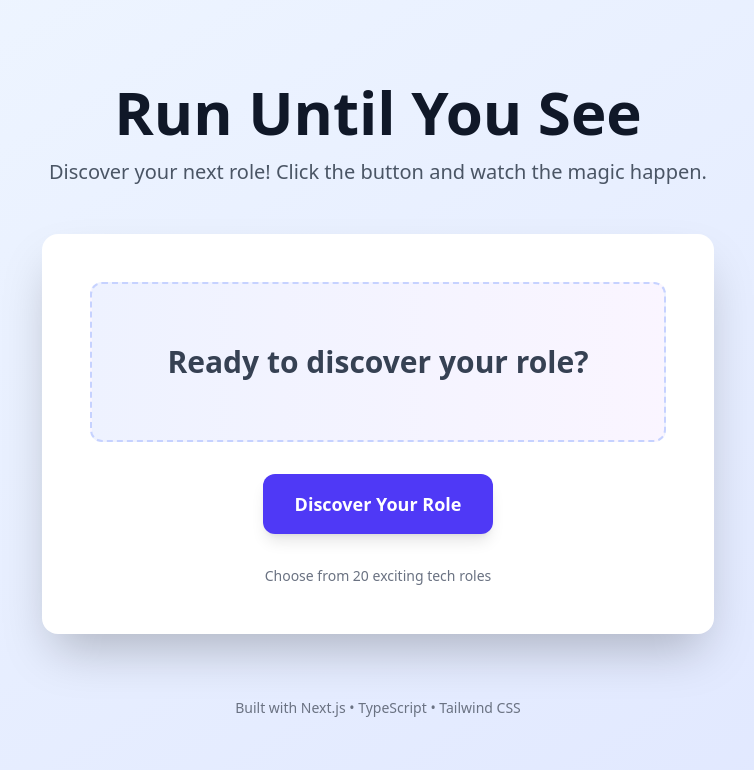
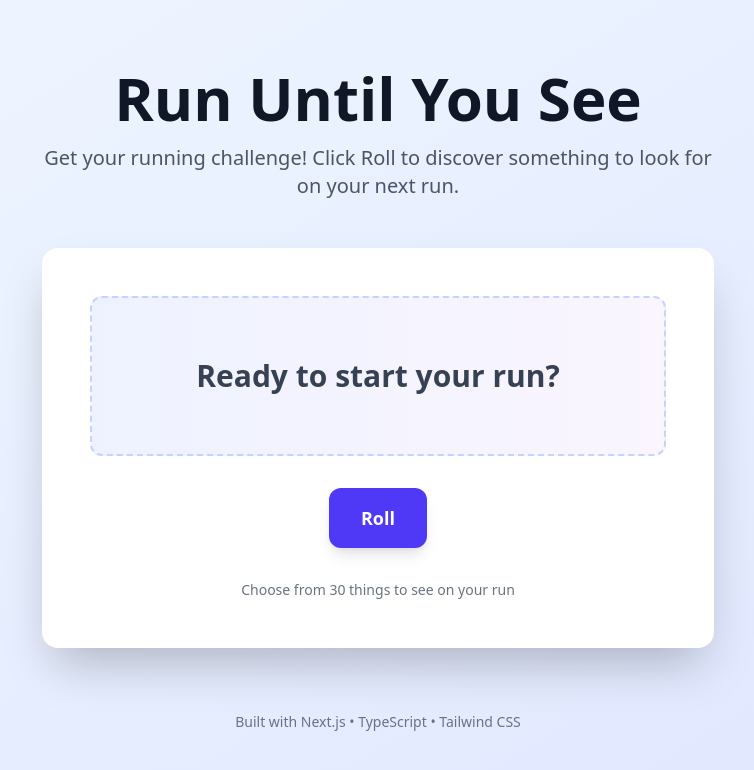
Before and after one commit to curtissearle/run_until_you_see, a Next.js app: page / in a window 1280 px wide. Shown: the top 770 px of the page, without its empty margins (262-1016 px from the left). Built offline with nearby package versions, Linux system fonts and the light colour scheme.

Commit message:
Transform from role discovery to "Run until you see" concept with rolling items
Co-authored-by: curtissearle <48018134+curtissearle@users.noreply.github.com>

```diff
--- a/app/components/RoleSpinner.tsx
+++ b/app/components/RoleSpinner.tsx
@@ -1,21 +1,21 @@
 'use client';
 
 import { useState, useEffect, useRef } from 'react';
-import roles from '../../data/roles.json';
+import items from '../../data/items.json';
 
 type SpinnerState = 'idle' | 'spinning' | 'slowing' | 'finished';
 
 export default function RoleSpinner() {
-  const [currentRole, setCurrentRole] = useState('Ready to discover your role?');
+  const [currentItem, setCurrentItem] = useState('Ready to start your run?');
   const [isSpinning, setIsSpinning] = useState(false);
   const [spinnerState, setSpinnerState] = useState<SpinnerState>('idle');
-  const [finalRole, setFinalRole] = useState<string | null>(null);
+  const [finalItem, setFinalItem] = useState<string | null>(null);
 
   const intervalRef = useRef<NodeJS.Timeout | null>(null);
   const timeoutRef = useRef<NodeJS.Timeout | null>(null);
 
-  const getRandomRole = () => {
-    return roles[Math.floor(Math.random() * roles.length)];
+  const getRandomItem = () => {
+    return items[Math.floor(Math.random() * items.length)];
   };
 
   const startSpinner = () => {
@@ -23,11 +23,11 @@ export default function RoleSpinner() {
 
     setIsSpinning(true);
     setSpinnerState('spinning');
-    setFinalRole(null);
+    setFinalItem(null);
 
     // Fast spinning phase (100ms intervals)
     intervalRef.current = setInterval(() => {
-      setCurrentRole(getRandomRole());
+      setCurrentItem(getRandomItem());
     }, 100);
 
     // After 2 seconds, start slowing down
@@ -40,16 +40,16 @@ export default function RoleSpinner() {
       // Slowing down phase - increasing intervals
       let interval = 150;
       const slowDown = () => {
-        setCurrentRole(getRandomRole());
+        setCurrentItem(getRandomItem());
         interval += 50; // Increase interval each time to slow down
 
         if (interval <= 800) {
           setTimeout(slowDown, interval);
         } else {
           // Final selection
-          const selected = getRandomRole();
-          setCurrentRole(selected);
-          setFinalRole(selected);
+          const selected = getRandomItem();
+          setCurrentItem(selected);
+          setFinalItem(selected);
           setSpinnerState('finished');
           setIsSpinning(false);
         }
@@ -69,8 +69,8 @@ export default function RoleSpinner() {
 
     setIsSpinning(false);
     setSpinnerState('idle');
-    setCurrentRole('Ready to discover your role?');
-    setFinalRole(null);
+    setCurrentItem('Ready to start your run?');
+    setFinalItem(null);
   };
 
   useEffect(() => {
@@ -90,21 +90,33 @@ export default function RoleSpinner() {
       <div className="mb-8">
         <div className="h-32 md:h-40 flex items-center justify-center bg-gradient-to-r from-indigo-50 to-purple-50 dark:from-gray-700 dark:to-gray-600 rounded-xl border-2 border-dashed border-indigo-200 dark:border-gray-500">
           <div className="text-center px-4">
-            <div
-              className={`text-2xl md:text-3xl font-bold transition-all duration-300 ${
-                spinnerState === 'spinning'
-                  ? 'text-indigo-600 dark:text-indigo-400 animate-pulse'
-                  : spinnerState === 'finished' && finalRole
-                  ? 'text-green-600 dark:text-green-400 transform scale-110'
-                  : 'text-gray-700 dark:text-gray-300'
-              }`}
-            >
-              {currentRole}
-            </div>
-            {spinnerState === 'finished' && finalRole && (
+            {spinnerState === 'idle' ? (
+              <div className="text-2xl md:text-3xl font-bold text-gray-700 dark:text-gray-300">
+                {currentItem}
+              </div>
+            ) : spinnerState === 'finished' && finalItem ? (
+              <div>
+                <div className="text-lg md:text-xl text-gray-600 dark:text-gray-400 mb-2">
+                  Run until you see a:
+                </div>
+                <div className="text-2xl md:text-3xl font-bold text-green-600 dark:text-green-400 transform scale-110">
+                  {finalItem}
+                </div>
+              </div>
+            ) : (
+              <div>
+                <div className="text-lg md:text-xl text-gray-600 dark:text-gray-400 mb-2">
+                  Run until you see a:
+                </div>
+                <div className="text-2xl md:text-3xl font-bold text-indigo-600 dark:text-indigo-400 animate-pulse">
+                  {currentItem}
+                </div>
+              </div>
+            )}
+            {spinnerState === 'finished' && finalItem && (
               <div className="mt-2">
                 <span className="inline-flex items-center px-4 py-2 rounded-full text-sm font-medium bg-green-100 dark:bg-green-900 text-green-800 dark:text-green-200">
-                  🎉 Your Role!
+                  🎉 Start Running!
                 </span>
               </div>
             )}
@@ -119,13 +131,13 @@ export default function RoleSpinner() {
             onClick={spinnerState === 'finished' ? resetSpinner : startSpinner}
             className="bg-indigo-600 hover:bg-indigo-700 dark:bg-indigo-500 dark:hover:bg-indigo-600 text-white font-bold py-4 px-8 rounded-xl text-lg transition-all duration-200 transform hover:scale-105 active:scale-95 shadow-lg hover:shadow-xl"
           >
-            {spinnerState === 'finished' ? 'Spin Again' : 'Discover Your Role'}
+            {spinnerState === 'finished' ? 'Roll Again' : 'Roll'}
           </button>
         ) : (
           <div className="flex flex-col items-center">
             <div className="animate-spin rounded-full h-8 w-8 border-b-2 border-indigo-600 dark:border-indigo-400 mb-4"></div>
             <span className="text-gray-600 dark:text-gray-400 font-medium">
-              {spinnerState === 'spinning' ? 'Spinning...' : 'Finalizing...'}
+              {spinnerState === 'spinning' ? 'Rolling...' : 'Finalizing...'}
             </span>
           </div>
         )}
@@ -133,7 +145,7 @@ export default function RoleSpinner() {
 
       {/* Stats */}
       <div className="mt-8 text-center text-sm text-gray-500 dark:text-gray-400">
-        <p>Choose from {roles.length} exciting tech roles</p>
+        <p>Choose from {items.length} things to see on your run</p>
       </div>
     </div>
   );
--- a/app/page.tsx
+++ b/app/page.tsx
@@ -9,7 +9,7 @@ export default function Home() {
             Run Until You See
           </h1>
           <p className="text-xl text-gray-600 dark:text-gray-300">
-            Discover your next role! Click the button and watch the magic happen.
+            Get your running challenge! Click Roll to discover something to look for on your next run.
           </p>
         </div>
 
--- /dev/null
+++ b/data/items.json
@@ -0,0 +1,32 @@
+[
+  "Yellow car",
+  "Red bicycle",
+  "Black dog",
+  "Blue mailbox",
+  "White cat",
+  "Green tree",
+  "Purple flower",
+  "Orange cone",
+  "Pink house",
+  "Gray squirrel",
+  "Brown bird",
+  "Silver lamppost",
+  "Golden retriever",
+  "Blue jay",
+  "Red stop sign",
+  "Yellow school bus",
+  "Green park bench",
+  "White fence",
+  "Black motorcycle",
+  "Orange traffic light",
+  "Purple butterfly",
+  "Blue trash can",
+  "Red fire hydrant",
+  "Gray pigeon",
+  "Green lawn mower",
+  "Yellow dandelion",
+  "White van",
+  "Brown deer",
+  "Pink flamingo",
+  "Silver car"
+]
--- a/data/roles.json
+++ /dev/null
@@ -1,22 +0,0 @@
-[
-  "Frontend Developer",
-  "Backend Developer",
-  "Full Stack Developer",
-  "DevOps Engineer",
-  "Data Scientist",
-  "UX/UI Designer",
-  "Product Manager",
-  "QA Engineer",
-  "Mobile Developer",
-  "Cloud Architect",
-  "Security Engineer",
-  "Machine Learning Engineer",
-  "Technical Writer",
-  "Scrum Master",
-  "Database Administrator",
-  "Site Reliability Engineer",
-  "Game Developer",
-  "Blockchain Developer",
-  "AI Engineer",
-  "Systems Administrator"
-]
```
